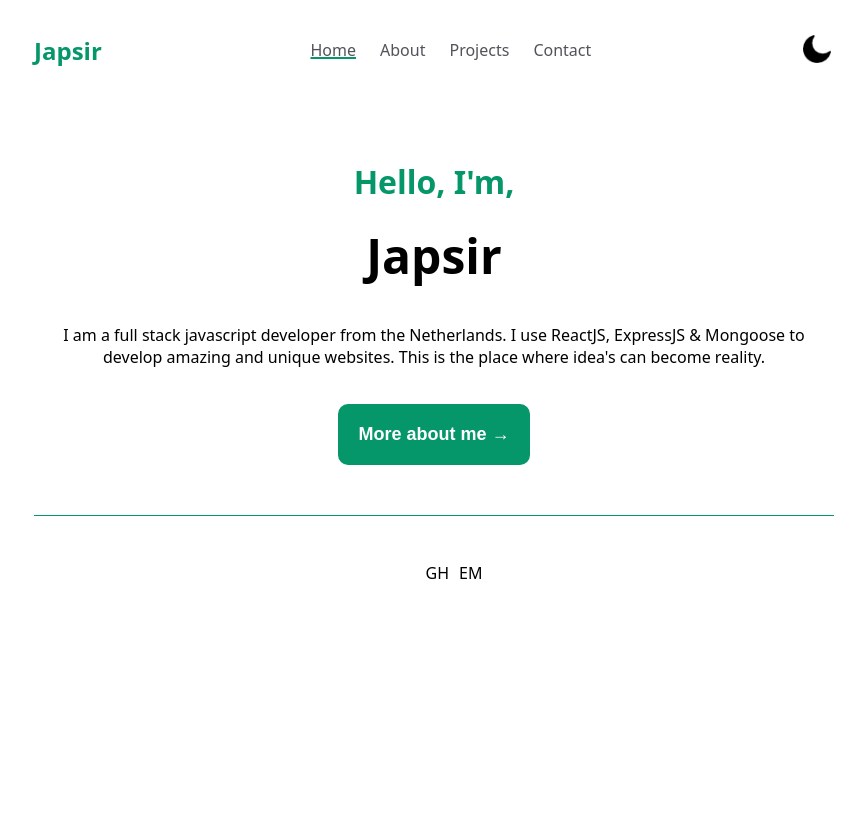
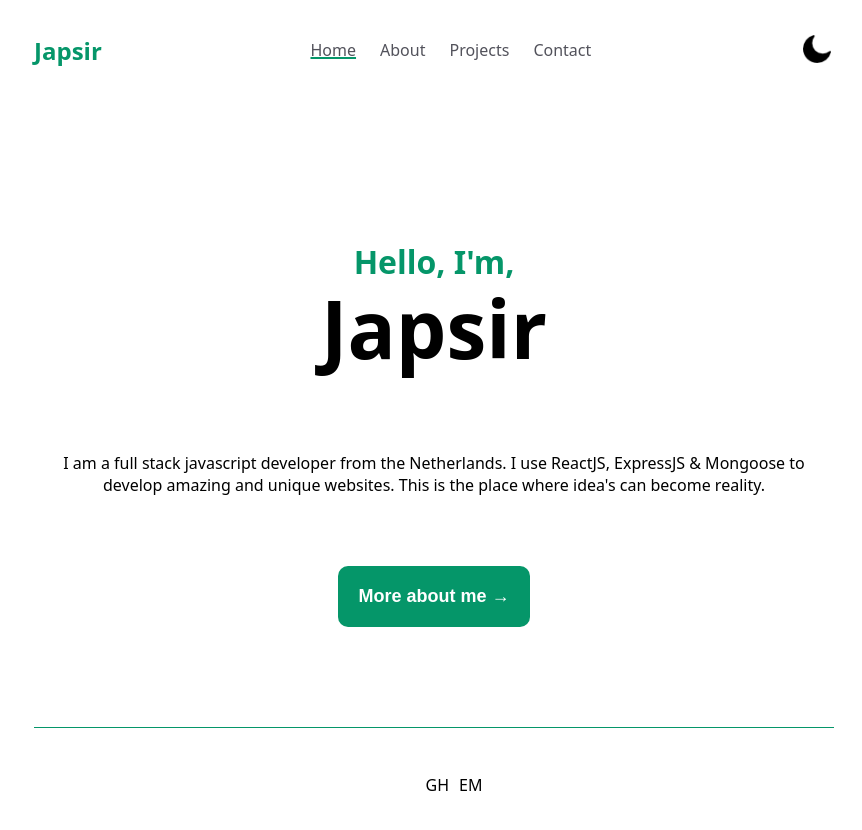
Before and after one commit to Japsier/portfolio, a React (Create React App) app: page / in a window 1280 px wide. Shown: the top 830 px of the page, without its empty margins (206-1068 px from the left). Before the commit the page ends 800 px from the top, so only its background shows below. Built offline with nearby package versions, Linux system fonts and the light colour scheme.

Commit message:
add lightmode switch

```diff
--- a/src/Components/App.js
+++ b/src/Components/App.js
@@ -9,19 +9,25 @@ import Contact from './Contact';
 import React, { useState, useEffect } from 'react';
 
 function App() {
-  const [lightMode, setLightMode] = useState(true)
+  const [isLightMode, setIsLightMode] = useState(true)
+  const changeLightMode = (isLight) => {
+    setIsLightMode(isLight)
+  }
+
   const [activePage, setActivePage] = useState("home")
   const changeActivePage = (page) => {
     setActivePage(page)
-    console.log(activePage)
   }
 
   return (
     <BrowserRouter>
-      <div className='App'>
-        <Header activePage={activePage} changeActivePage={changeActivePage} />
+      <div className={isLightMode ? "App" : "App darkMode"}>
+        <Header
+        activePage={activePage} changeActivePage={changeActivePage}
+        isLightMode={isLightMode} changeLightMode={changeLightMode}
+        />
         <Routes>
-          <Route path="/" element={ <Main />} />
+          <Route path="/" element={ <Main changeActivePage={changeActivePage} />} />
           <Route path="/about" element={<About />} />
           <Route path="/projects" element={ <Projects />} />
           <Route path="/contact" element={ <Contact />} />
--- a/src/Components/Header.js
+++ b/src/Components/Header.js
@@ -2,10 +2,14 @@ import "../Styles/Header.css"
 import React, { useState, useEffect } from 'react';
 import { Link } from "react-router-dom"
 import moon from "../Assets/moon.png"
+import sun from "../Assets/sun.png"
 
 const Header = (props) => {
     const activePage = props.activePage
     const changeActivePage = props.changeActivePage
+
+    const isLight = props.isLightMode
+    const changeLightMode = props.changeLightMode
 
 
 
@@ -27,7 +31,10 @@ const Header = (props) => {
                 ? <Link to="/contact"><div onClick={() => changeActivePage("contact")} className="active" >Contact</div></Link>
                 : <Link to="/contact"><div onClick={() => changeActivePage("contact")} >Contact</div></Link>}
             </nav>
-            <button className="lightSwitch"><img src={moon} alt="moon" /></button>
+            {isLight
+            ? <button className="lightSwitch" onClick={() => changeLightMode(false)}><img src={moon} alt="moon" /></button>
+            : <button className="lightSwitch" onClick={() => changeLightMode(true)}><img src={sun} alt="moon" /></button>}
+
         </header>
     )
 }
--- a/src/Components/Main.js
+++ b/src/Components/Main.js
@@ -1,6 +1,7 @@
 import "../Styles/Main.css"
+import { Link } from "react-router-dom"
 
-const Main = () => {
+const Main = (props) => {
 
     return(
         <main className="home">
@@ -11,7 +12,7 @@ const Main = () => {
                 I use ReactJS, ExpressJS & Mongoose to develop amazing and unique websites.
                 This is the place where idea's can become reality.
             </p>
-            <button>More about me →</button>
+            <Link to="/about"><button onClick={() => props.changeActivePage("about")}>More about me →</button></Link>
         </main>
     )
 }
--- a/src/Styles/App.css
+++ b/src/Styles/App.css
@@ -1,15 +1,24 @@
 html {
   font-family: system-ui, -apple-system, BlinkMacSystemFont, 'Segoe UI', Roboto, Oxygen, Ubuntu, Cantarell, 'Open Sans', 'Helvetica Neue', sans-serif;
+  min-height: 100vh;
 }
+body, #root {
+  min-height: 100vh;
+}
+
 
 .App {
   display: flex;
   flex-direction: column;
-  min-height: 100%;
+  min-height: 100vh;
   position: relative;
   max-width: 800px;
   margin-right: auto;
   margin-left: auto;
+}
+body:has(.darkMode) {
+  color: whitesmoke;
+  background-color: #262626;
 }
 
 .blueBackground {
--- a/src/Styles/Header.css
+++ b/src/Styles/Header.css
@@ -26,6 +26,10 @@ header button.lightSwitch {
     padding: 3px;
     background-color: white;
 }
+.darkMode header button.lightSwitch {
+    background-color: transparent;
+    filter: invert(100%) sepia(0%) saturate(7500%) hue-rotate(173deg) brightness(100%) contrast(108%);
+}
 header button.lightSwitch:hover {
     cursor: pointer;
 }
--- a/src/Styles/Main.css
+++ b/src/Styles/Main.css
@@ -3,6 +3,7 @@ main.home {
     display: flex;
     flex-direction: column;
     align-items: center;
+    margin-top: 80px;
 
 }
 main.home h2 {
@@ -14,18 +15,21 @@ main.home h2 {
     color: #059669;
 }
 main.home h3 {
-    font-size: 3em;
+    font-size: 5em;
     margin: 0;
+    margin-top: -30px;
     padding: 0;
 }
 main.home p {
-
+    margin-top: 50px;
+    margin-bottom: 50px;
 }
 main.home button {
     border: 0;
     background-color: #059669;
     color: white;
     padding: 20px;
+    margin-bottom: 50px;
     max-width: 200px;
     border-radius: 10px;
     font-size: 18px;
```
Also changed, not shown: src/Assets/sun.png (added).
